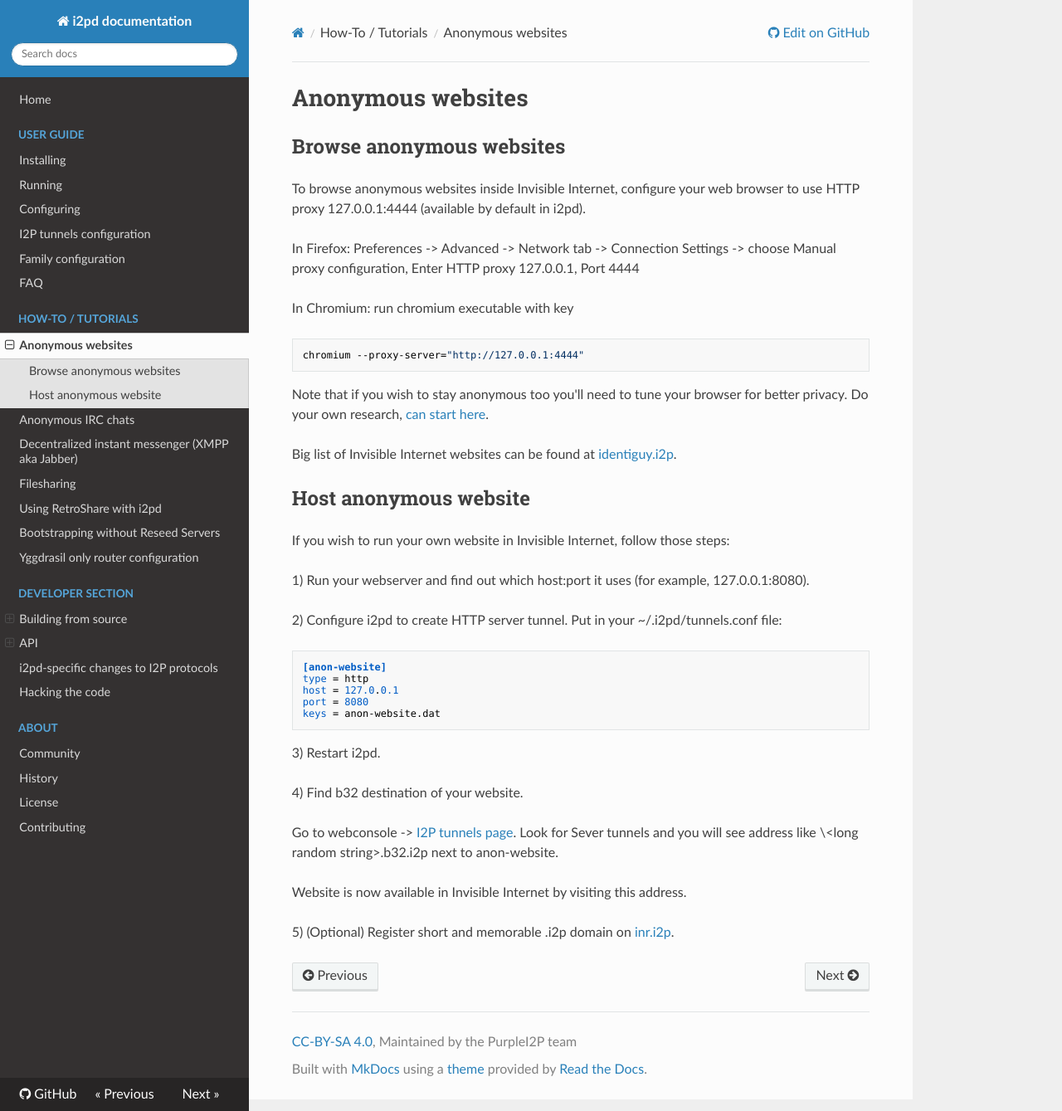
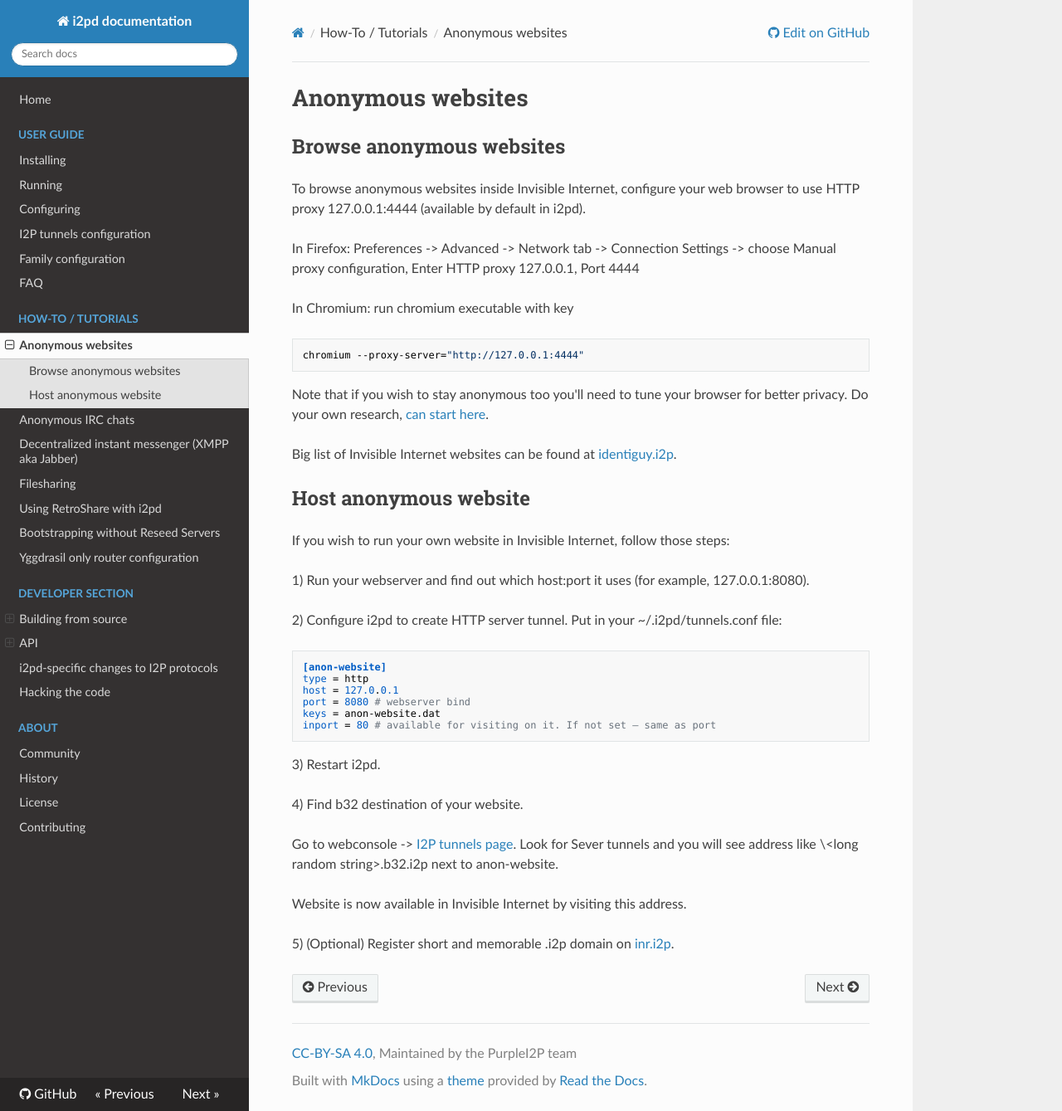
Before and after one commit to PurpleI2P/i2pd_docs_en, an MkDocs documentation site: the page built from docs/tutorials/http.md, in a window 1280 px wide and 1339 px high. Shown: the whole window at 83% size. Built offline with MkDocs 1.6.1, drawn with Linux system fonts in a browser that asks for light colours; nearby versions of some CDN libraries; old or Windows-style settings are respelled for this version of MkDocs.

Commit message:
Update http.md
Add example of usage inport in Host anonymous website

```diff
--- a/docs/tutorials/http.md
+++ b/docs/tutorials/http.md
@@ -26,8 +26,9 @@ If you wish to run your own website in Invisible Internet, follow those steps:
     [anon-website]
     type = http
     host = 127.0.0.1
-    port = 8080
+    port = 8080 # webserver bind
     keys = anon-website.dat
+    inport = 80 # available for visiting on it. If not set – same as port
 
 3) Restart i2pd.
 
```
